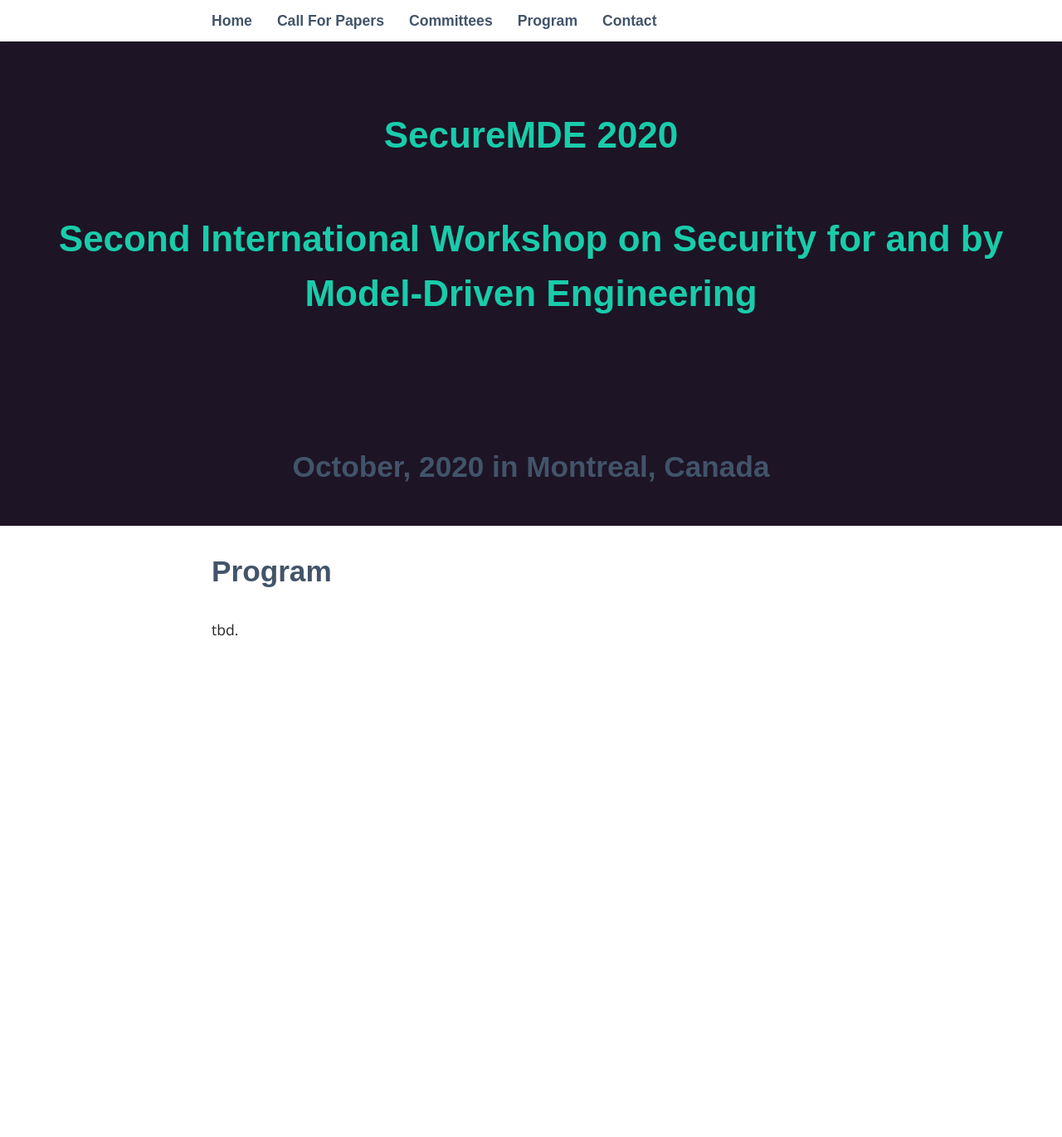
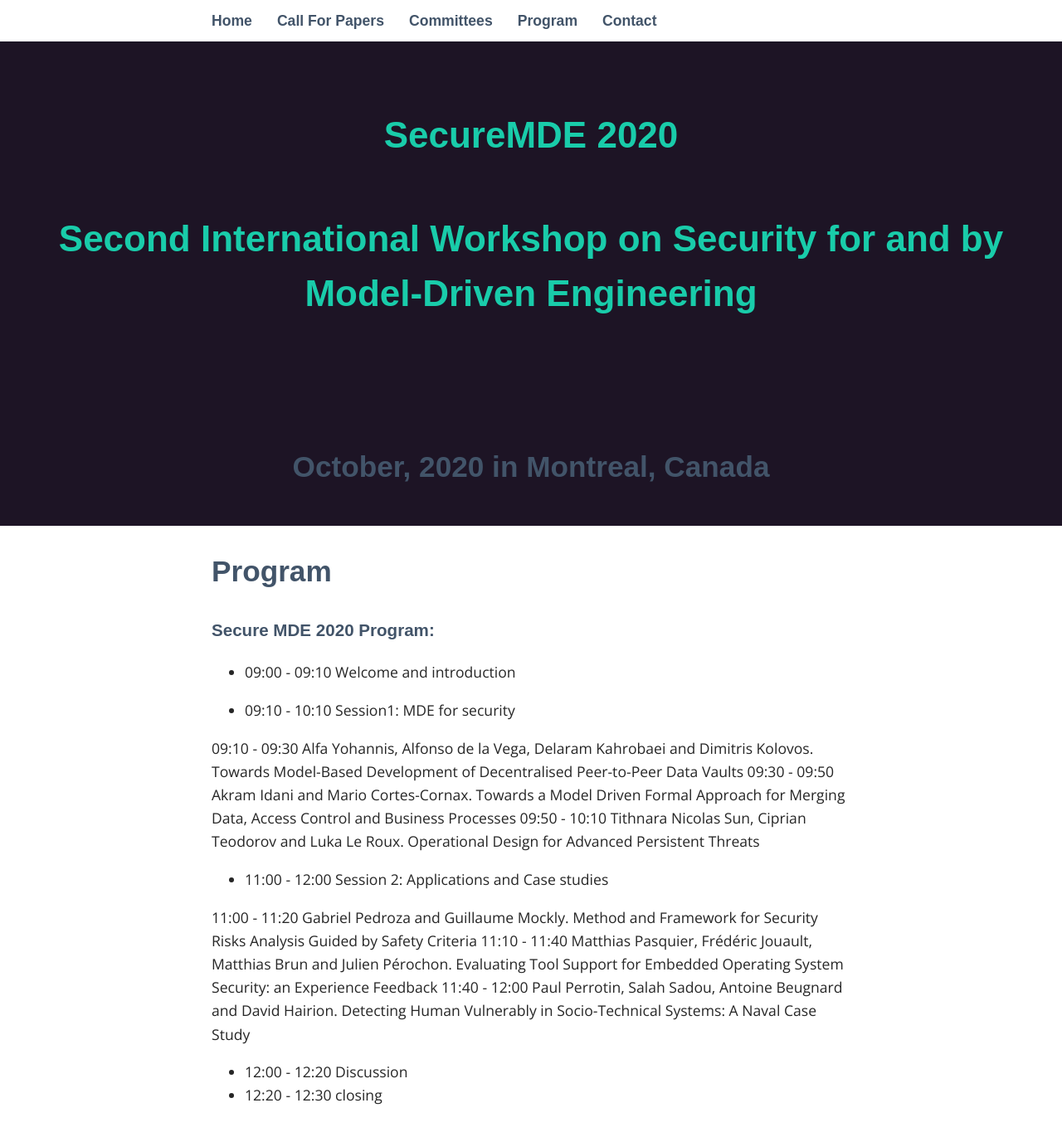
Before and after one commit to modelia/secure-mde-workshop, a Jekyll site: the page built from _pages/03_program.md, in a window 1280 px wide and 1400 px high. Shown: the top 1371 px of the window at 83% size. Built offline with Jekyll 4.4.1, drawn with Linux system fonts in a browser that asks for light colours; some web fonts are replaced.

Commit message:
adding program

```diff
--- a/_pages/03_program.md
+++ b/_pages/03_program.md
@@ -4,4 +4,21 @@ title: Program
 permalink: /program/
 ---
 
-tbd.
+### Secure MDE 2020 Program:
+
+ * 09:00 - 09:10 Welcome and introduction
+
+ * 09:10 - 10:10 Session1: MDE for security
+
+09:10 - 09:30 Alfa Yohannis, Alfonso de la Vega, Delaram Kahrobaei and Dimitris Kolovos. Towards Model-Based Development of Decentralised Peer-to-Peer Data Vaults
+09:30 - 09:50 Akram Idani and Mario Cortes-Cornax. Towards a Model Driven Formal Approach for Merging Data, Access Control and Business Processes
+09:50 - 10:10 Tithnara Nicolas Sun, Ciprian Teodorov and Luka Le Roux. Operational Design for Advanced Persistent Threats
+
+ * 11:00 - 12:00 Session 2: Applications and Case studies
+
+11:00 - 11:20 Gabriel Pedroza and Guillaume Mockly. Method and Framework for Security Risks Analysis Guided by Safety Criteria
+11:10 - 11:40 Matthias Pasquier, Frédéric Jouault, Matthias Brun and Julien Pérochon. Evaluating Tool Support for Embedded Operating System Security: an Experience Feedback
+11:40 - 12:00 Paul Perrotin, Salah Sadou, Antoine Beugnard and David Hairion. Detecting Human Vulnerably in Socio-Technical Systems: A Naval Case Study
+
+ * 12:00 - 12:20 Discussion
+ * 12:20 - 12:30 closing
```
